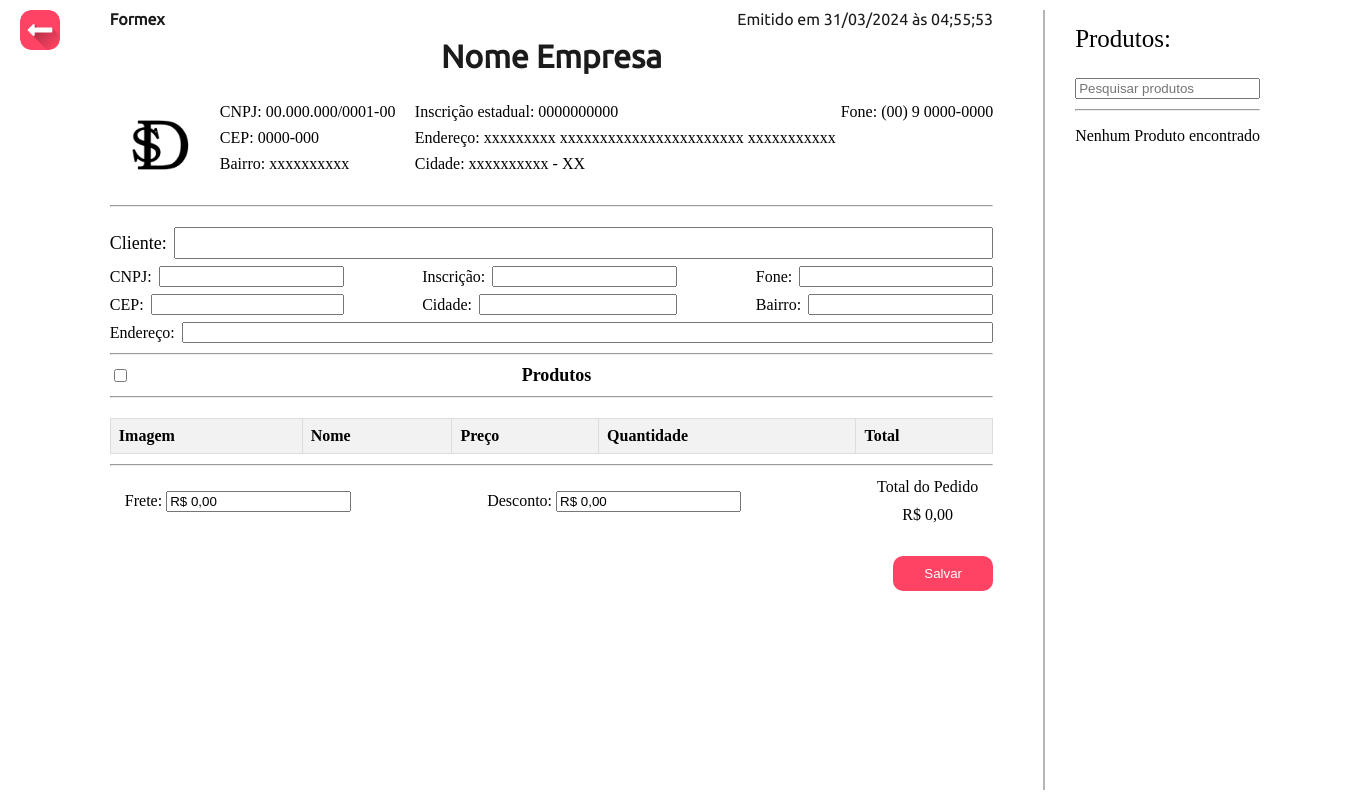
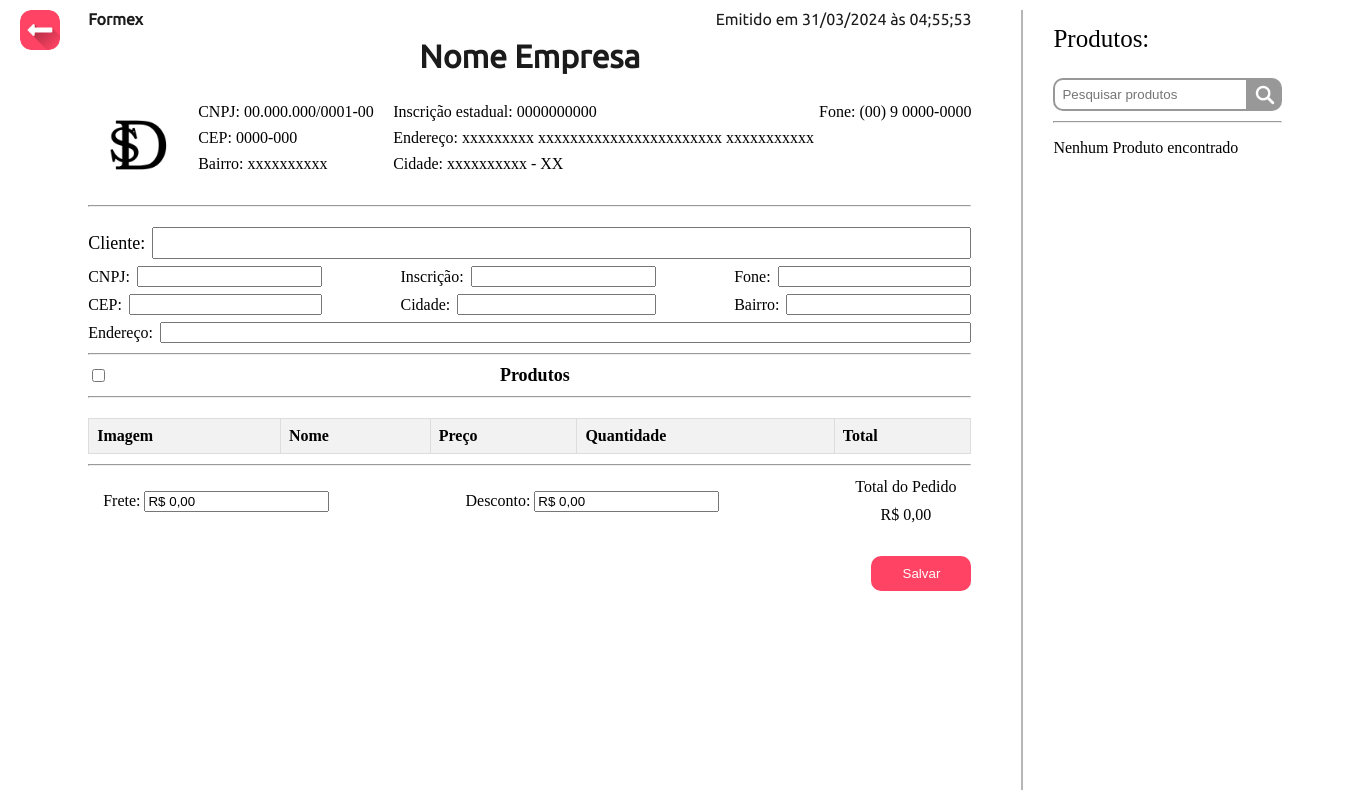
Before and after one commit to Bruno-serpa/Formex, an Electron app: page src/pages/Recibo/recibo.html in a window 1350 px wide. Drawn offline with Linux system fonts and the light colour scheme; no server answers.

Commit message:
add css barra de pesquisa

```diff
--- a/falta.txt
+++ b/falta.txt
@@ -1,7 +1,6 @@
 Falta fazer:
 
 - Melhorar CSS
-- Fazer splash screen
 - Mudar nome dos recibos (Nome do cliente + data)
 - Criar configurações
 - Sistema de backup
@@ -10,6 +9,7 @@ Falta fazer:
 - Sistema de personalizar cores
 - Sistema de personalizar recibo
 - Fazer Dark/Light Mode
+- Adicionar animações
 - Melhorar código
 
 Erros:
--- a/src/css/global.css
+++ b/src/css/global.css
@@ -15,6 +15,8 @@
     --font-secundary: 'Times New Roman', Times, serif;
 }
 
+/*-------------------------- Configurações Gerais -------------------------------------------------------------*/
+
 body {
     user-select: none;
 }
@@ -22,3 +24,25 @@ body {
 input {
     user-select: text;
 }
+
+.searchBar{
+    display: flex;
+    align-items: center;
+    justify-content: end;
+    margin-bottom: 10px;
+}
+
+.searchBar > input{
+    border: 2px #989898 solid;
+    border-radius: 10px 0px 0px 10px;
+    padding: 7px;
+}
+
+.searchBar > img{
+    width: 30px;
+    height: 30px;
+    cursor: pointer;
+    padding: 1.7px;
+    background-color: #989898;
+    border-radius: 0px 10px 10px 0px;
+}
--- a/src/pages/Recibo/recibo.html
+++ b/src/pages/Recibo/recibo.html
@@ -133,10 +133,11 @@
                 <p class="recentes">Produtos:</p>
             </div>
         </div>
-        <div>
+        <div class="searchBar">
             <input type="text" id="inputPesquisa" placeholder="Pesquisar produtos">
-            <hr>
+            <img src="../../images/search.png" alt="Pesquisar">
         </div>
+        <hr>
         <div id="listaProdutos"></div>
         <div class="recibos-recentes">
             <p>Nenhum Produto encontrado</p>
--- a/src/pages/Recibo/style.css
+++ b/src/pages/Recibo/style.css
@@ -211,6 +211,10 @@ footer{
     width: auto;
 }
 
+.searchBar{
+    justify-content: left;
+}
+
 .resultados{
     display: flex;
     height: 40px;
```
Also changed, not shown: src/pages/Clientes/clientes.html (+4 -1 lines), src/pages/Produtos/produtos.html (+4 -1 lines), src/images/search.png (added).
